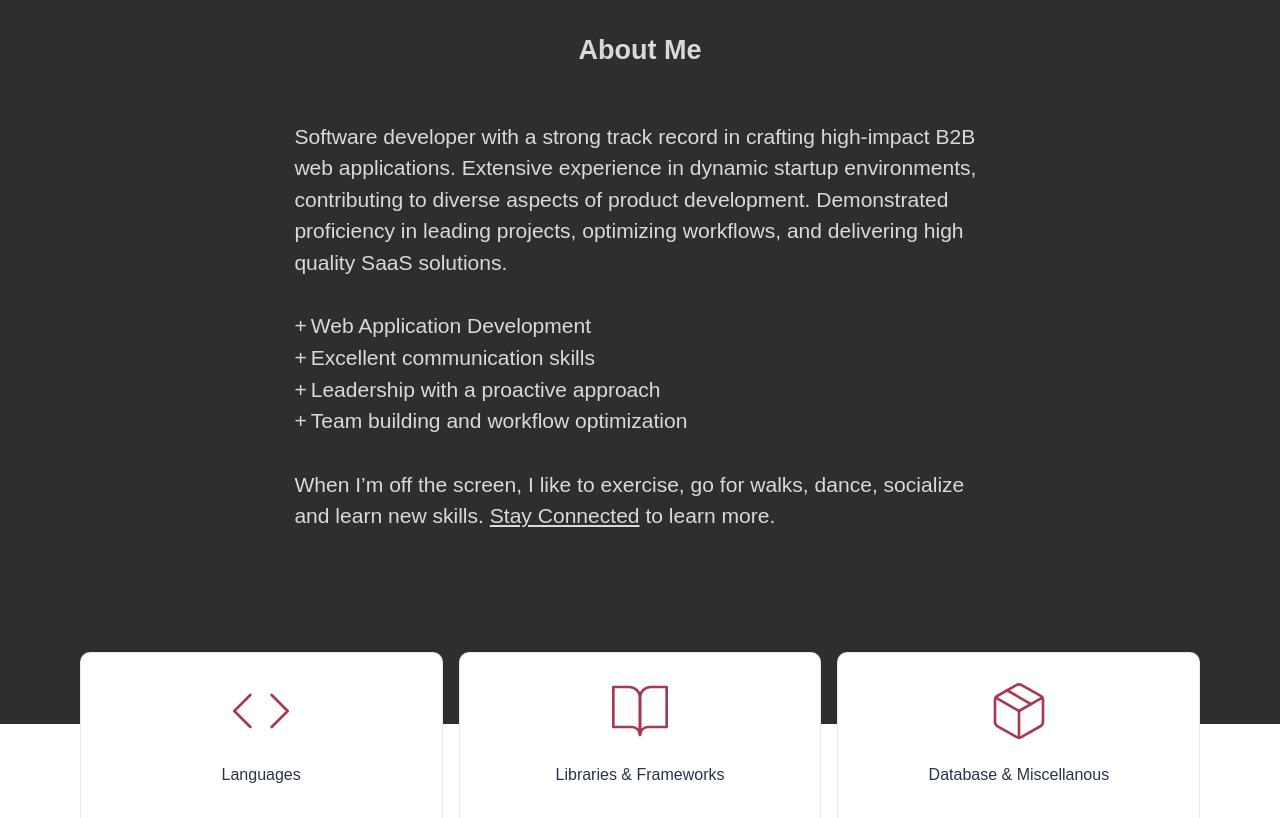
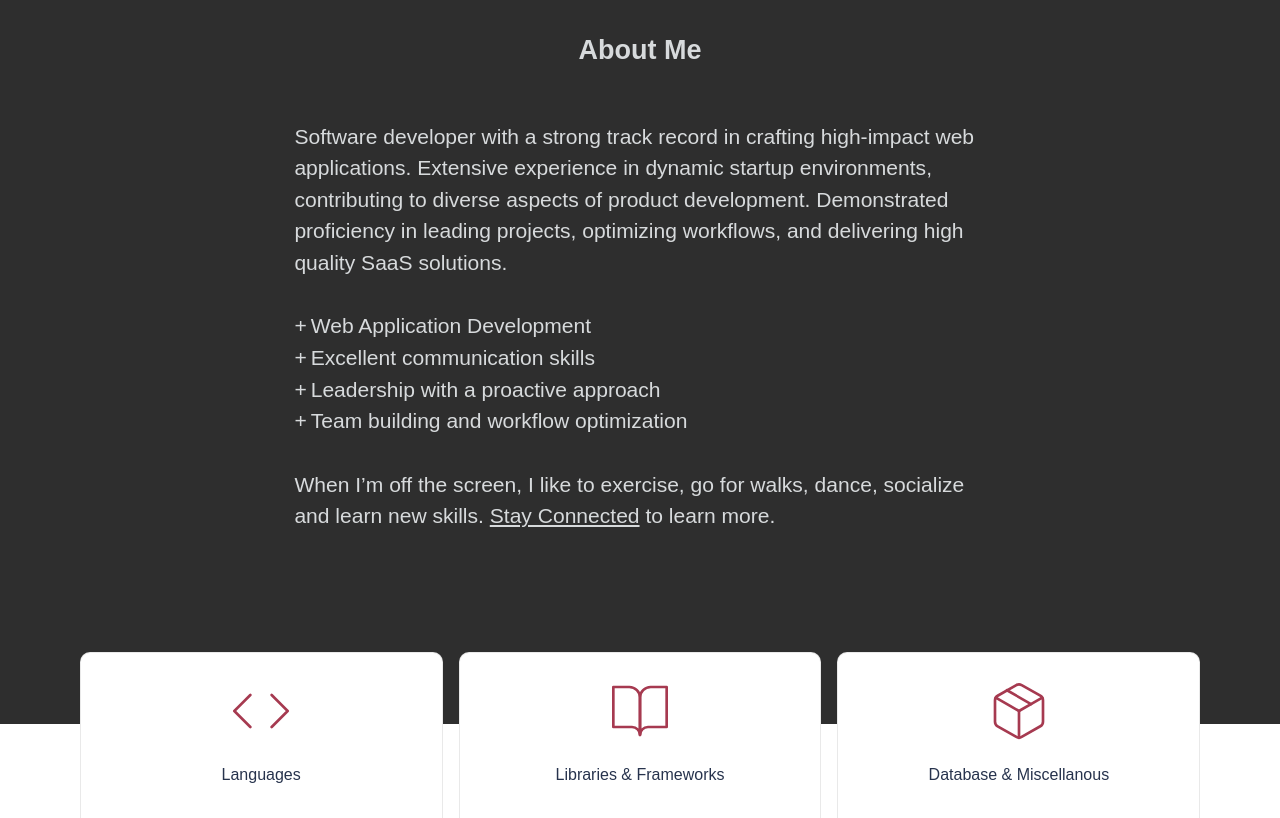
Before and after one commit to SebastianEShelby/personal-portfolio-website, a website built with Parcel: page src/index.html in a window 1280 px wide. Shown: the part 820-1638 px from the top of the page. Built offline with nearby package versions, Linux system fonts and the light colour scheme; a web font is replaced by a local one.

Commit message:
update about me text

```diff
--- a/src/index.html
+++ b/src/index.html
@@ -128,8 +128,7 @@
 
           <div class="section-text">
             <p>
-              Software developer with a strong track record in crafting high-impact B2B web applications. Extensive
-              experience in dynamic startup environments, contributing to diverse aspects of product development.
+              Software developer with a strong track record in crafting high-impact web applications. Extensive experience in dynamic startup environments, contributing to diverse aspects of product development.
               Demonstrated proficiency in leading projects, optimizing workflows, and delivering high quality SaaS
               solutions.
             </p>
```
